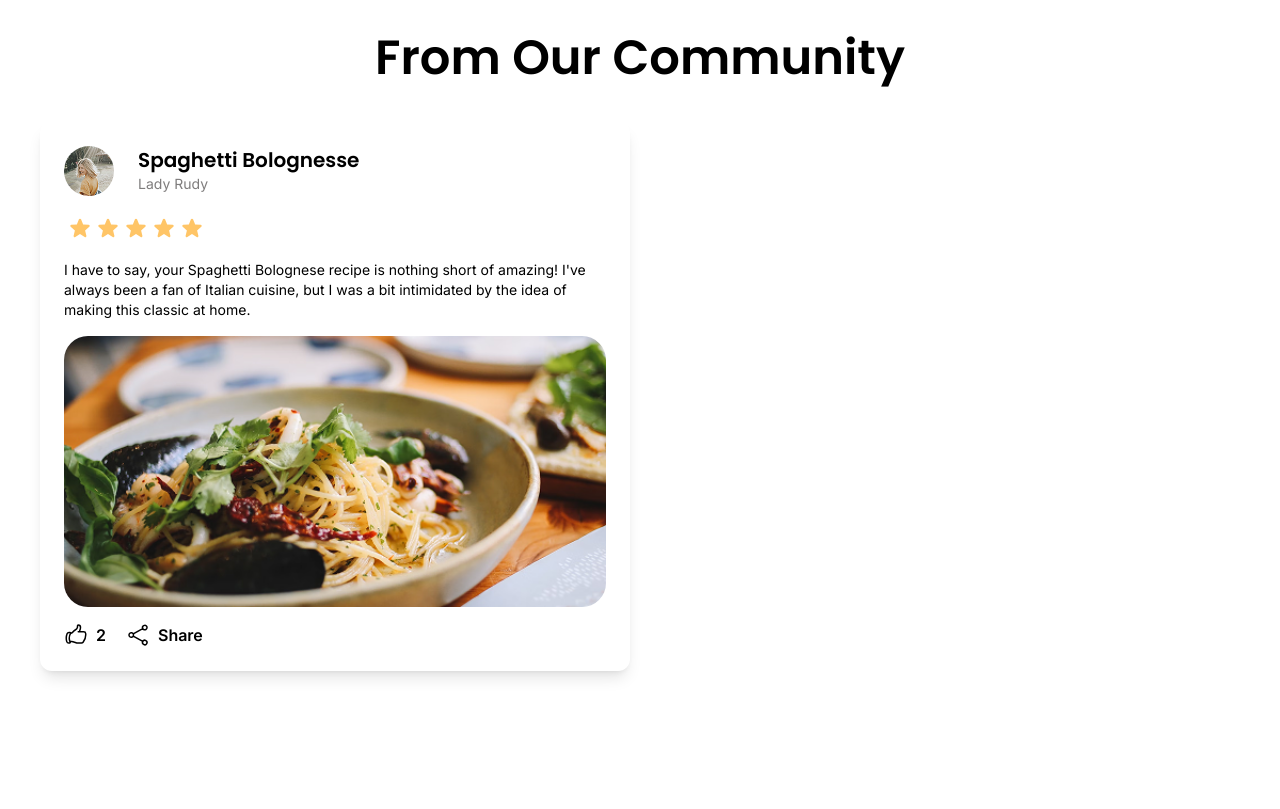
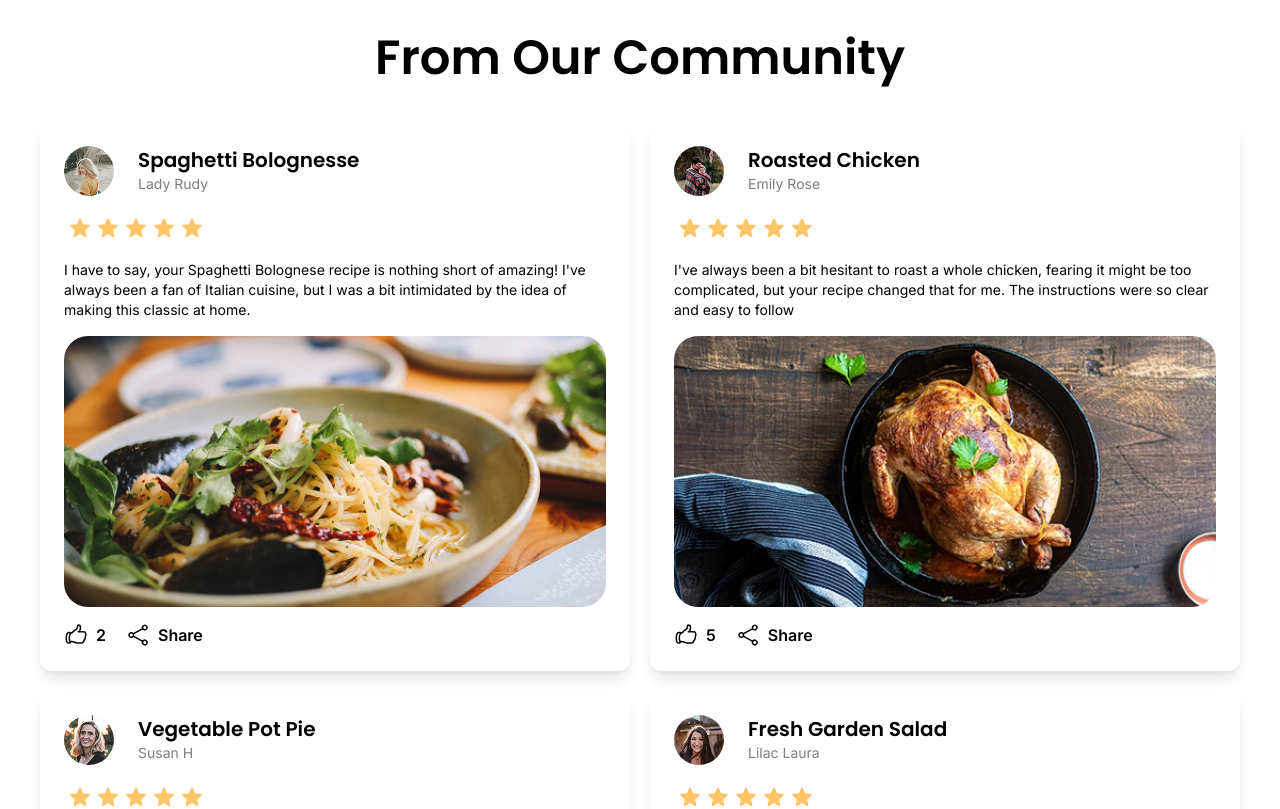
Before and after one commit to KirubelWondwossen/recipe-sharing-app, a React (Vite) app: page / in a window 1280 px wide. Shown: the part 2780-3589 px from the top of the page. Before the commit the page ends 3539 px from the top, so only its background shows below. Built offline with nearby package versions, Linux system fonts and the light colour scheme.

Commit message:
Render the cards dynamically

```diff
--- a/src/components/CommunitySection.jsx
+++ b/src/components/CommunitySection.jsx
@@ -51,7 +51,9 @@ function CommunitySection() {
 function CommunityCards() {
   return (
     <div className="grid grid-cols-2 gap-5 mt-10">
-      <CommunityCard />
+      {comments.map((el, i) => (
+        <CommunityCard data={el} key={i} />
+      ))}
     </div>
   );
 }
@@ -61,16 +63,14 @@ function CommunityCard({ data }) {
     <div className="flex flex-col rounded-xl gap-4 shadow-lg p-6">
       <div className="flex gap-6">
         <img
-          src="images/community/person-1.png"
+          src={`images/community/person-${data.img}.png`}
           className="rounded-full"
           alt="person"
         />
         <span className="flex flex-col">
-          <h3 className="text-xl font-heading font-semibold">
-            Spaghetti Bolognesse
-          </h3>
+          <h3 className="text-xl font-heading font-semibold">{data.tittle}</h3>
           <p className="text-left text-sm font-body text-[#7F7D7D]">
-            Lady Rudy
+            {data.name}
           </p>
         </span>
       </div>
@@ -81,20 +81,18 @@ function CommunityCard({ data }) {
             <StarIcon className="w-6 text-[#FFC567]" key={i} />
           ))}
       </div>
-      <p className="text-left text-sm font-body">
-        I have to say, your Spaghetti Bolognese recipe is nothing short of
-        amazing! I've always been a fan of Italian cuisine, but I was a bit
-        intimidated by the idea of making this classic at home.
-      </p>
-      <img
-        src="images/community/img-1.png"
-        className="rounded-3xl"
-        alt="person"
-      />
+      <p className="text-left text-sm font-body">{data.description}</p>
+      <div className="overflow-hidden rounded-3xl">
+        <img
+          src={`images/community/img-${data.img}.png`}
+          className=" transition-transform hover:scale-110 duration-300 w-full"
+          alt="person"
+        />
+      </div>
       <div className="flex gap-5">
         <span className="flex gap-2">
           <HandThumbUpIcon className="w-6" />
-          <span className="text-base font-semibold font-body">2</span>
+          <span className="text-base font-semibold font-body">{data.like}</span>
         </span>
         <span className="flex gap-2">
           <ShareIcon className="w-6" />
```
